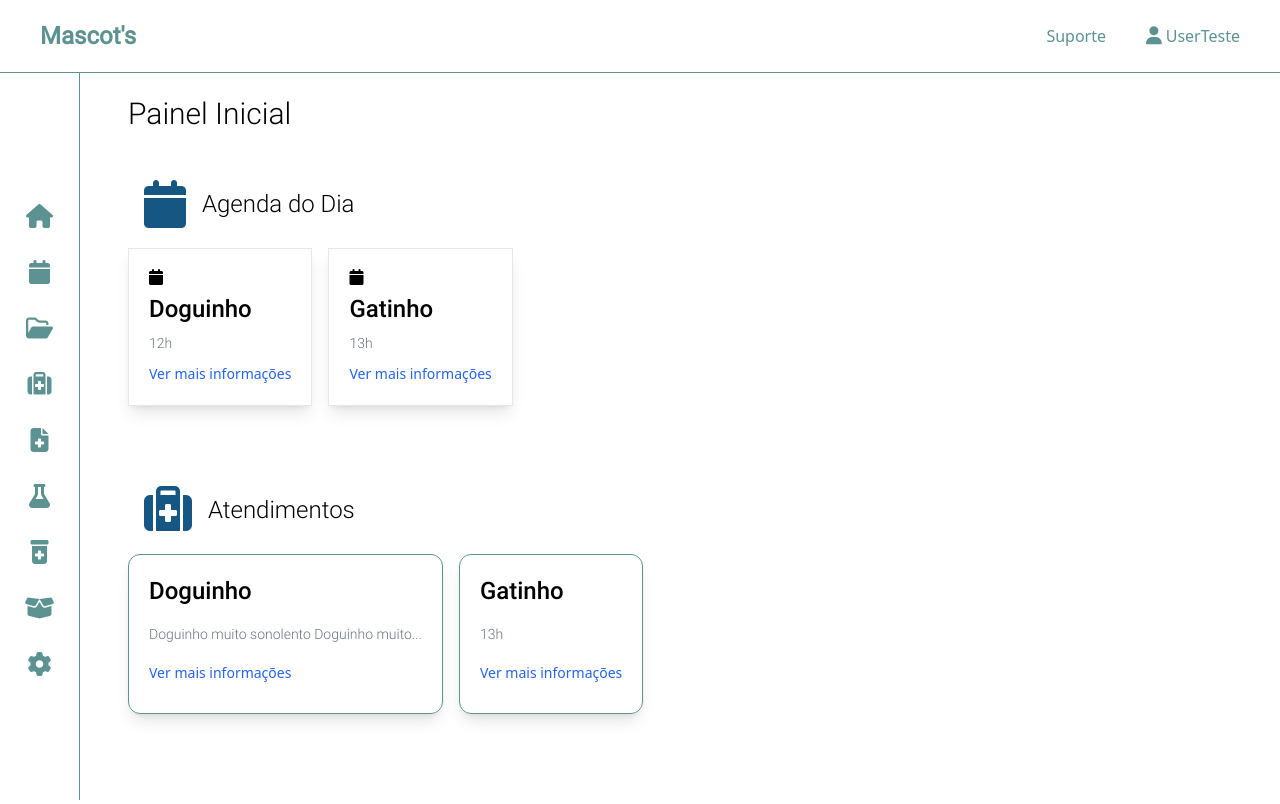
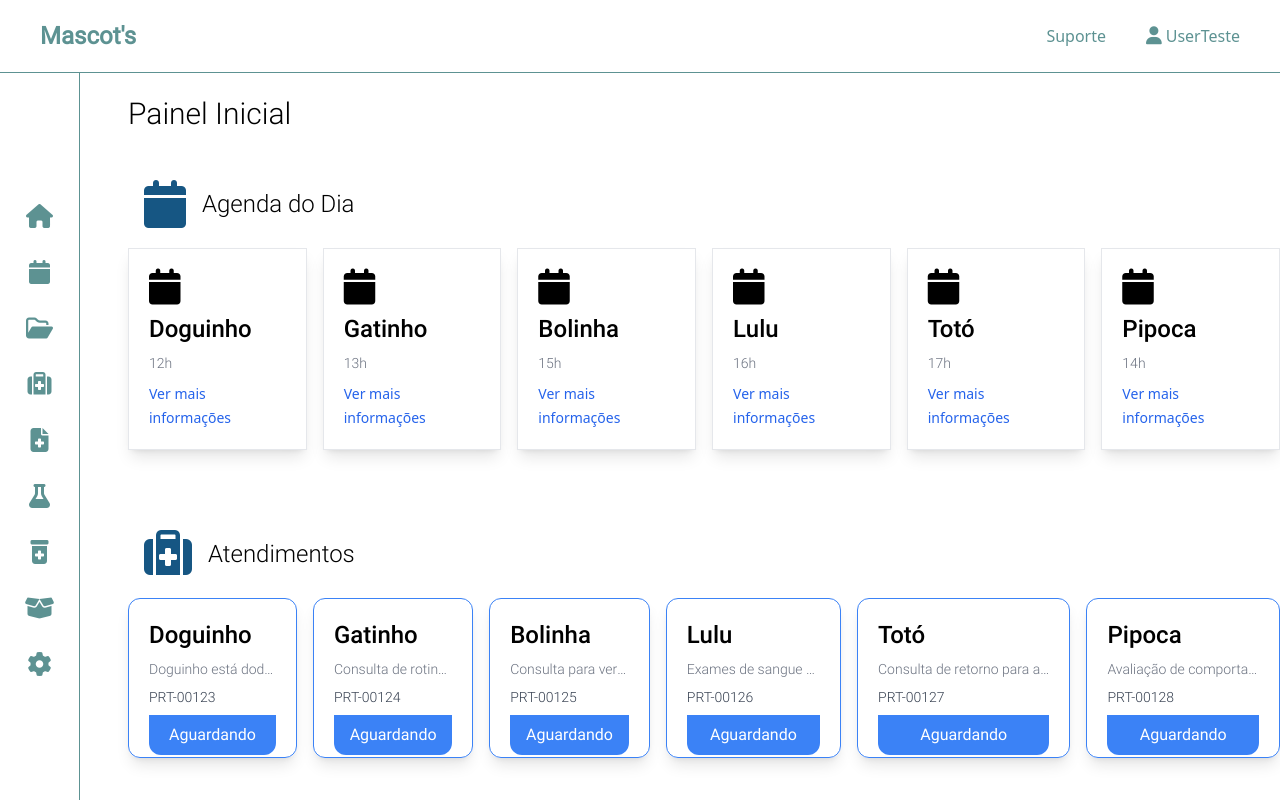
Before and after one commit to softexrecifepe/PI-MASCOTS-TURMA-09-EQUIPE-01, a Next.js app: page /internalNavigation/homePage in a window 1280 px wide. Shown: the top 804 px of the page. Built offline with nearby package versions, Linux system fonts and the light colour scheme.

Commit message:
Atualizações do internalHomePage

```diff
--- /dev/null
+++ b/public/components/data.json
@@ -0,0 +1,44 @@
+[
+  {
+    "icon": "fa-solid fa-calendar text-base",
+    "name": "Doguinho",
+    "schedule": "12h",
+    "description": "Doguinho está dodói, precisa de uma avaliação completa.",
+    "recordNumber": "PRT-00123"
+  },
+  {
+    "icon": "fa-solid fa-calendar text-base",
+    "name": "Gatinho",
+    "schedule": "13h",
+    "description": "Consulta de rotina e vacinação.",
+    "recordNumber": "PRT-00124"
+  },
+  {
+    "icon": "fa-solid fa-calendar text-base",
+    "name": "Bolinha",
+    "schedule": "15h",
+    "description": "Consulta para verificar o peso e dieta.",
+    "recordNumber": "PRT-00125"
+  },
+  {
+    "icon": "fa-solid fa-calendar text-base",
+    "name": "Lulu",
+    "schedule": "16h",
+    "description": "Exames de sangue para check-up geral.",
+    "recordNumber": "PRT-00126"
+  },
+  {
+    "icon": "fa-solid fa-calendar text-base",
+    "name": "Totó",
+    "schedule": "17h",
+    "description": "Consulta de retorno para acompanhamento da cirurgia.",
+    "recordNumber": "PRT-00127"
+  },
+  {
+    "icon": "fa-solid fa-calendar text-base",
+    "name": "Pipoca",
+    "schedule": "14h",
+    "description": "Avaliação de comportamento devido a mudanças recentes.",
+    "recordNumber": "PRT-00128"
+  }
+]
--- a/src/app/components/internalHomePage/appointments.tsx
+++ b/src/app/components/internalHomePage/appointments.tsx
@@ -1,18 +1,23 @@
-import { CardTypeAppointments } from "../ui/card/cardTypeAppointments"
+"use client";
 
-export function Appointments(){
-  const appointments = [
-    {
-      name: "Doguinho",
-      description: "Doguinho muito sonolento Doguinho muito sonolentoDoguinho muito sonolento",
-      hoverColor: "tex-blue"
-    },
-    {
-      name: "Gatinho",
-      description: "13h",
-      hoverColor: "tex-blue"
-    },
-  ]
+import { useState, useEffect } from "react";
+import { CardTypeAppointments } from "../ui/card/cardTypeAppointments";
+
+interface Appointment {
+  name: string;
+  description: string;
+  recordNumber: string;
+}
+
+export function Appointments() {
+  const [appointments, setAppointments] = useState<Appointment[]>([]);
+
+  useEffect(() => {
+    fetch("/components/data.json")
+      .then((response) => response.json())
+      .then((data) => setAppointments(data))
+      .catch((error) => console.error("Erro ao carregar dados:", error));
+  }, []);
 
   return (
     <>
@@ -22,19 +27,21 @@ export function Appointments(){
             className="pl-4 pr-4 fa-solid fa-suitcase-medical text-lapisLazuli text-5xl"
             aria-hidden="true"
           ></i>
-          <a href="#" className="flex-1 roboto-light text-2xl flex items-center">
+          <a
+            href="#"
+            className="flex-1 roboto-light text-2xl flex items-center"
+          >
             Atendimentos
           </a>
         </div>
 
         <div className="flex flex-row gap-4 mb-20">
-          {/* criar um for para renderizar o grid */}
           {appointments.map((feat, index) => (
             <CardTypeAppointments
               key={index}
               name={feat.name}
-            description ={feat.description }
-            hoverColor={feat.hoverColor}
+              description={feat.description}
+              recordNumber={feat.recordNumber}
             />
           ))}
         </div>
--- a/src/app/components/internalHomePage/scheduleForTheDay.tsx
+++ b/src/app/components/internalHomePage/scheduleForTheDay.tsx
@@ -1,20 +1,23 @@
+"use client";
+
+import { useState, useEffect } from "react";
 import { CardTypeSchedule } from "@/app/components/ui/card/cardTypeSchedule";
 
-export function Schedule(){
-  const consultasDia = [
-    {
-      icon: "fa-solid fa-calendar text-base",
-      nome: "Doguinho",
-      schedule: "12h",
-      hoverColor: "tex-blue"
-    },
-    {
-      icon: "fa-solid fa-calendar text-base",
-      nome: "Gatinho",
-      schedule: "13h",
-      hoverColor: "tex-blue"
-    },
-  ]
+interface consultasDias {
+  icon: string;
+  name: string;
+  schedule: string;
+}
+
+export function Schedule() {
+  const [consultasDia, setconsultasDia] = useState<consultasDias[]>([]);
+
+  useEffect(() => {
+    fetch("/components/data.json")
+      .then((response) => response.json())
+      .then((data) => setconsultasDia(data))
+      .catch((error) => console.error("Erro ao carregar dados:", error));
+  }, []);
 
   return (
     <>
@@ -24,20 +27,21 @@ export function Schedule(){
             className="pl-4 pr-4 fa-solid fa-calendar text-lapisLazuli text-5xl"
             aria-hidden="true"
           ></i>
-          <a href="#" className="flex-1 roboto-light text-2xl flex items-center">
+          <a
+            href="#"
+            className="flex-1 roboto-light text-2xl flex items-center"
+          >
             Agenda do Dia
           </a>
         </div>
 
         <div className="flex flex-row gap-4 mb-20">
-          {/* criar um for para renderizar o grid */}
           {consultasDia.map((feat, index) => (
             <CardTypeSchedule
               key={index}
               icon={feat.icon}
-            name={feat.nome}
-            schedule ={feat.schedule }
-            hoverColor={feat.hoverColor}
+              name={feat.name}
+              schedule={feat.schedule}
             />
           ))}
         </div>
--- a/src/app/components/ui/card/cardTypeAppointments.tsx
+++ b/src/app/components/ui/card/cardTypeAppointments.tsx
@@ -1,19 +1,16 @@
 "use client";
-import { useState } from "react";
-import Link from "next/link";
 
 type CardProp = {
   name: string;
   description: string,
-  hoverColor?: string;
+  recordNumber: string;
 };
 
 export function CardTypeAppointments({
   name,
   description,
-  hoverColor = "text-black",
+  recordNumber,
 }: CardProp) {
-  const [isHovered, setIsHovered] = useState(false);
 
   const limitDescription = (desc: string, wordCount: number) => {
     const words = desc.split(" ");
@@ -23,11 +20,8 @@ export function CardTypeAppointments({
   return (
     <>
       <div
-        className={`border border-darkCyan h-40 w-auto overflow-hidden p-5 p-5 border rounded-xl shadow-lg grid grid-cols-1 gap-2 transition-transform duration-300 ease-in-out transform hover:scale-105 hover:z-10  ${
-          isHovered ? hoverColor : ""
+        className={`border border-blue-500 h-40 w-auto overflow-hidden p-5 p-5 rounded-xl shadow-lg grid grid-cols-1 gap-2 transition-transform duration-300 ease-in-out transform hover:scale-105 hover:z-10
         }`}
-        onMouseEnter={() => setIsHovered(true)}
-        onMouseLeave={() => setIsHovered(false)}
       >
         <div>
           <h3 className="roboto-medium text-black text-2xl">{name}</h3>
@@ -36,9 +30,10 @@ export function CardTypeAppointments({
           <p className="truncate">{limitDescription(description, 5)}</p>
         </div>
         <div>
-          <Link href={""}>
-            <span className="text-blue-600 text-sm">Ver mais informações</span>
-          </Link>
+          <p className="roboto-light text-gray-700 text-sm">{recordNumber}</p>
+        </div>
+        <div className="bg-blue-500 flex-grow p-2 rounded-b-xl">
+          <p className="roboto-regular text-white text-x text-center">Aguardando</p>
         </div>
       </div>
     </>
```
Lines whose indentation alone changed are shown as unchanged.
